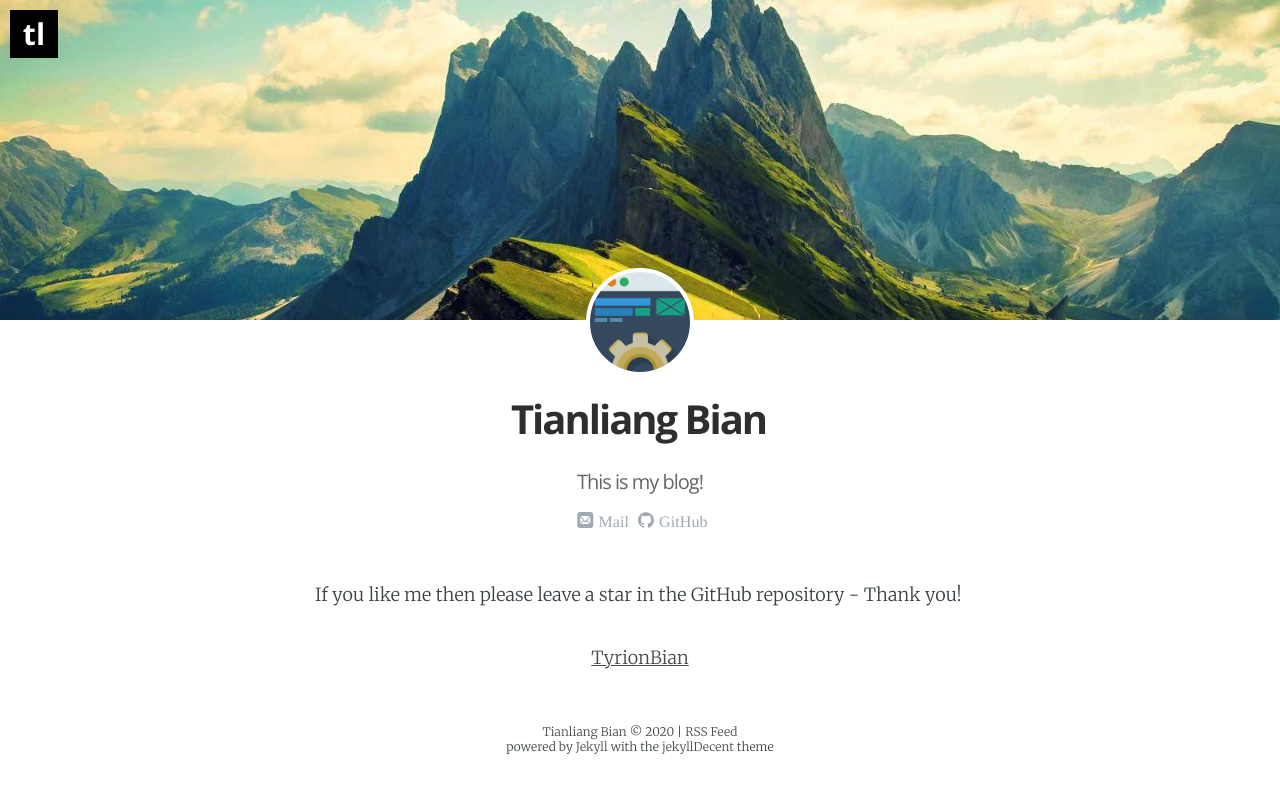
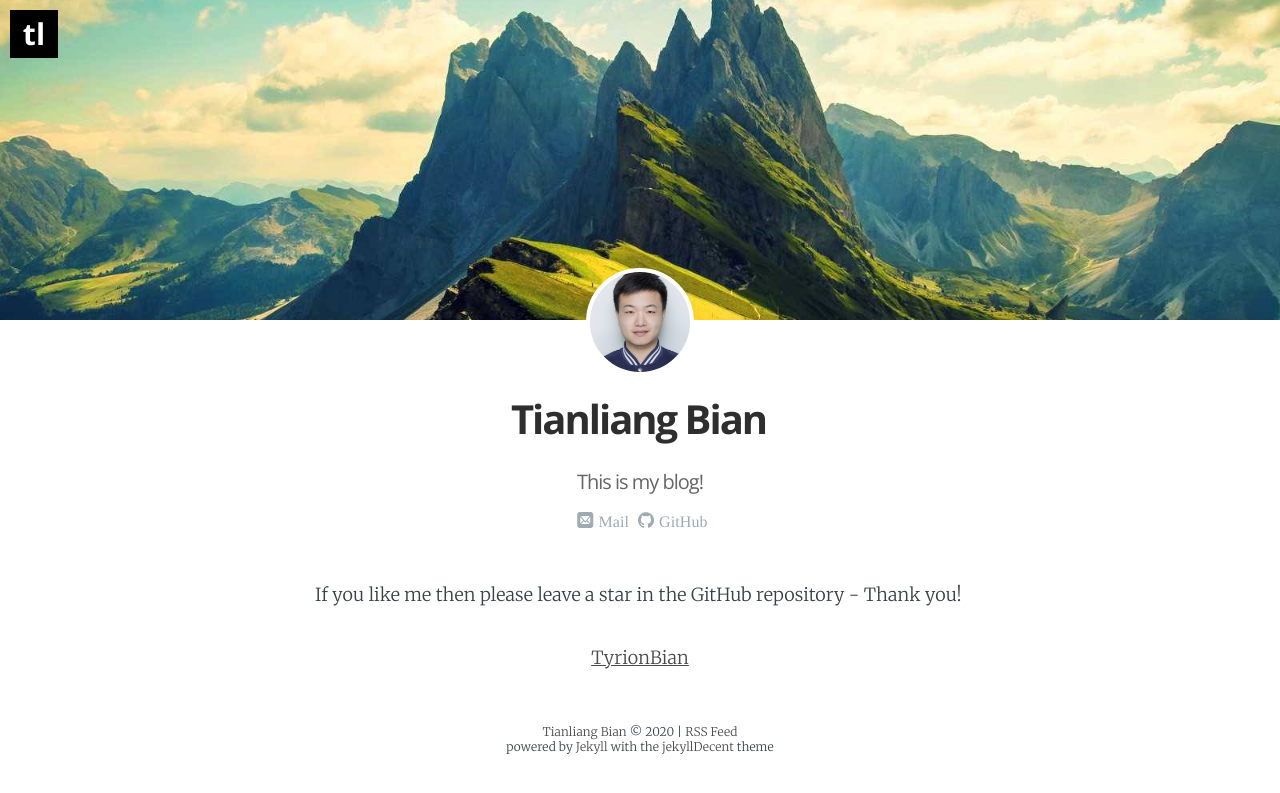
Before and after one commit to TyrionBian/tyrionbian.github.io, a Jekyll site: the page built from _pages/about.md, in a window 1280 px wide. Shown: the top 793 px of the page. Built offline with Jekyll 4.4.1, drawn with Linux system fonts in a browser that asks for light colours; some web fonts are replaced.

Commit message:
Update authors.yml

```diff
--- a/_data/authors.yml
+++ b/_data/authors.yml
@@ -2,7 +2,7 @@ tianliang:                                                      # Fallback if no
   initial:      TL                                       # used for author lookup in posts and for first two characters in the about page back button
   name:         "Tianliang Bian"                               # used to display author name
   cover:        /assets/mountain-alternative-cover.jpg        # OPTIONAL: defines location of cover image in about page
-  picture:      /assets/web-optim.png                           # OPTIONAL: author picture
+  picture:      /assets/biantianliang.jpg                           # OPTIONAL: author picture
   bio:          This is my blog!                               # OPTIONAL: text below author name in posts
   location:     China                                       # OPTIONAL: used to display location of the author
   website:                          						  # OPTIONAL: link to the author of a post
```
